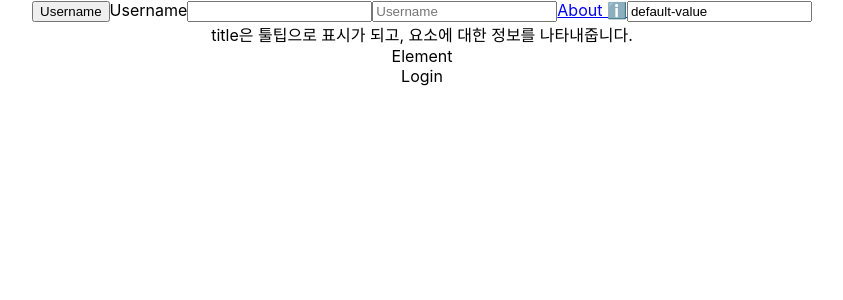
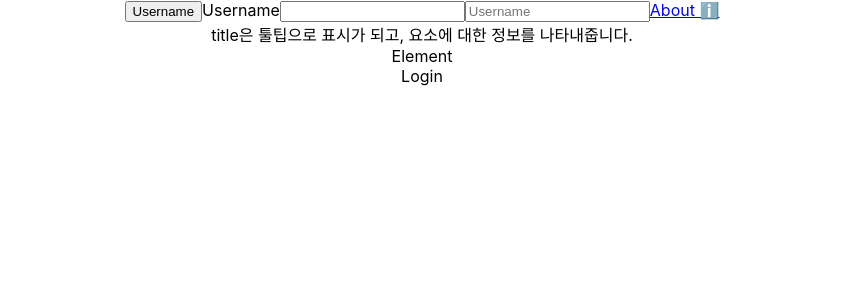
Before and after one commit to choiyeju/frontend_test_code, a React (Create React App) app: page / in a window 1280 px wide. Shown: the top 300 px of the page, without its empty margins (218-1061 px from the left). Built offline with nearby package versions, Linux system fonts and the light colour scheme.

Commit message:
fix: 사전 테스트 readOnly 에러 해결

```diff
--- a/src/App.js
+++ b/src/App.js
@@ -23,8 +23,8 @@ function App() {
             {/* ByText */}
             <a href="/about">About ℹ️</a>
 
-            {/* ByDisplayValue */}
-            <input value="default-value"/>
+            {/*/!* ByDisplayValue *!/*/}
+            {/*<input value="default-value"/>*/}
 
             {/* getByTitle */}
             <div title="TIP">title은 툴팁으로 표시가 되고, 요소에 대한 정보를 나타내줍니다.</div>
```
Also changed, not shown: 1 other file (tests, documents, lock files or other folders).
